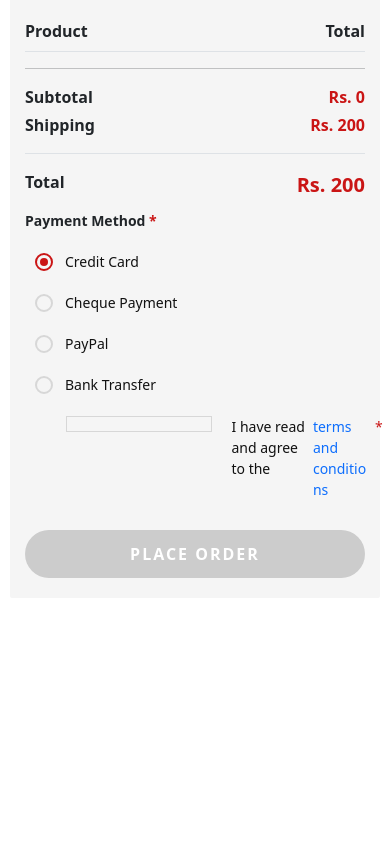
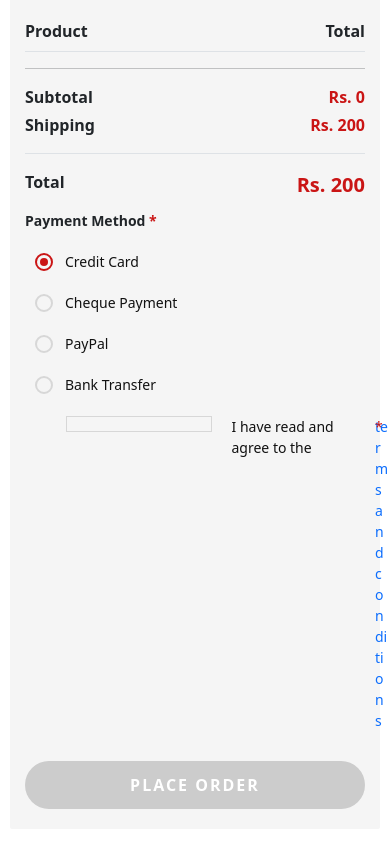
Before and after one commit to ayeshaidrees155/ashion-ecommerce-store, a React (Create React App) app: page /checkout in a window 390 px wide. Shown: the part 1320-2164 px from the top of the page. Before the commit the page ends 1933 px from the top, so only its background shows below. Built offline with nearby package versions, Linux system fonts and the light colour scheme; a web font is replaced by a local one.

Commit message:
fix:responsiveness on mobile screen

```diff
--- a/src/components/Cart/CartSummary.js
+++ b/src/components/Cart/CartSummary.js
@@ -124,9 +124,7 @@ export default function CartSummary({ items, isFormValid, orderTotal }) {
               <span className="custom-checkbox"></span>
               <span>
                 I have read and agree to the{" "}
-                <a href="#terms" className="text-primary">
-                  terms and conditions
-                </a>{" "}
+                <span className="text-primary">terms and conditions</span>{" "}
                 <span className="text-danger">*</span>
               </span>
             </label>
```
